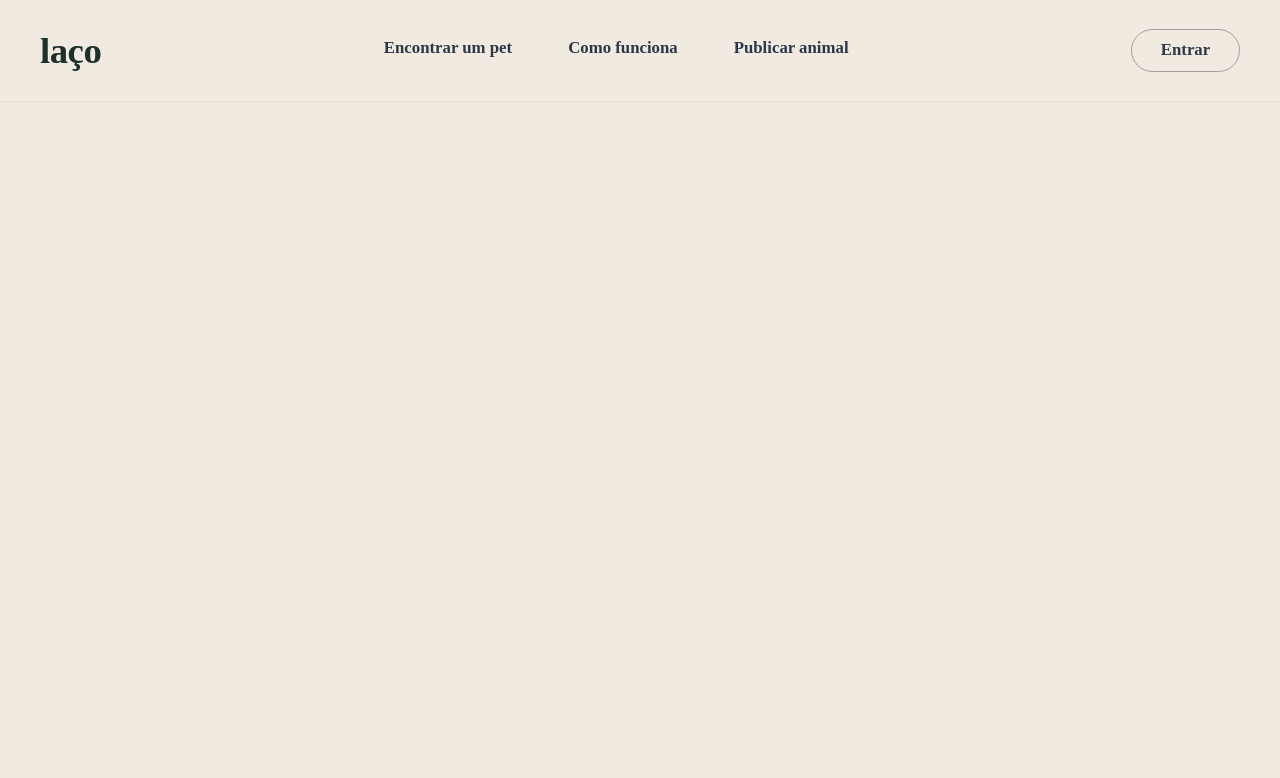
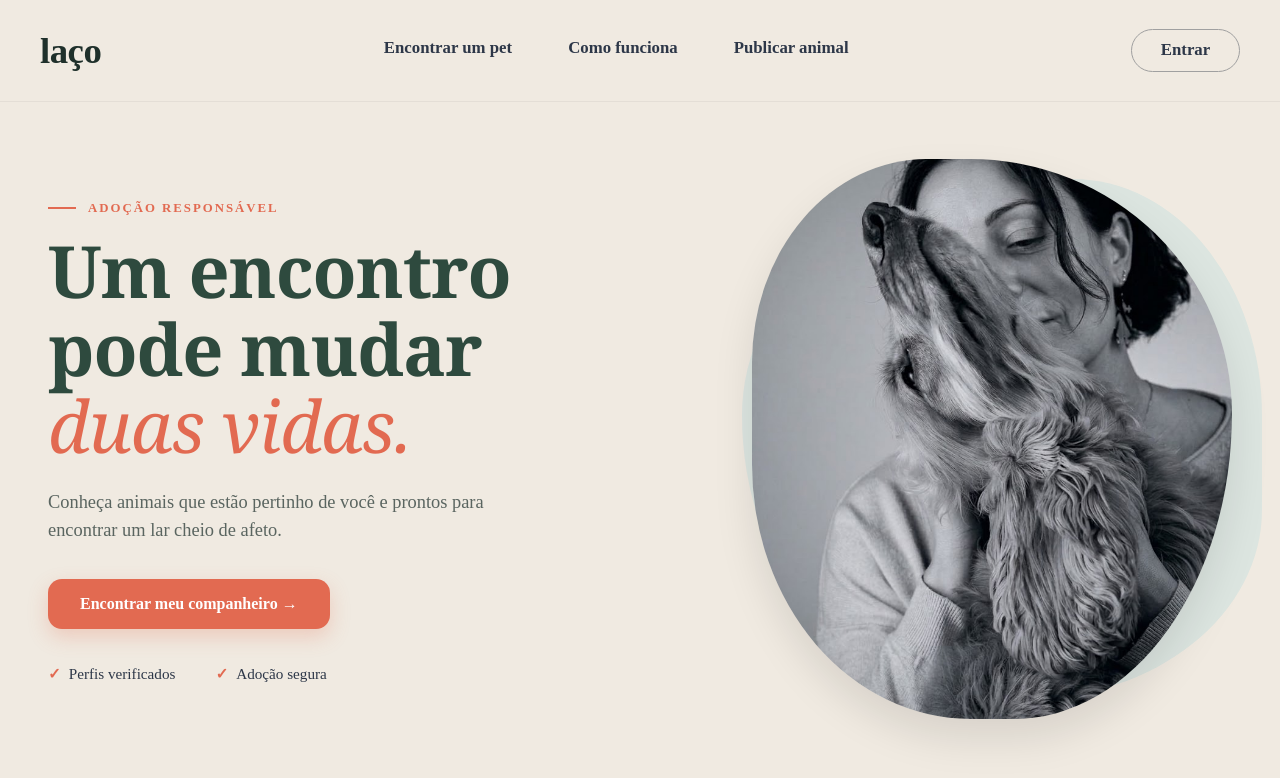
Before and after one commit to johnevertonoliver-png/projeto-laco, a website built with Vite: page index.html in a window 1280 px wide. Built offline with nearby package versions, Linux system fonts and the light colour scheme.

Commit message:
feat: cria seção hero

```diff
--- a/index.html
+++ b/index.html
@@ -25,6 +25,36 @@
   </div>
 </header>
 
+
+<section class="secao-hero">
+  <div class="container-hero">
+
+    <div class="hero-conteudo">
+      <span class="hero-rotulo">ADOÇÃO RESPONSÁVEL</span>
+
+      <h1 class="hero-titulo">Um encontro pode mudar <span>duas vidas.</span></h1>
+      <p class="hero-descricao">
+        Conheça animais que estão pertinho de você e prontos para encontrar um lar cheio de afeto.
+      </p>
+
+      <div class="hero-acoes">
+        <a href="#secao-pets" class="botao-principal">Encontrar meu companheiro &rarr;</a>
+      </div>
+
+      <div class="hero-beneficios">
+        <span class="beneficio-item">Perfis verificados</span>
+        <span class="beneficio-item">Adoção segura</span>
+      </div>
+    </div>
+
+    <div class="hero-wrapper-imagem">
+      <div class="fundo-forma-organica"></div>
+      <img src="./src/assets/dog-hero.jpeg" alt="Pessoa com pet" class="foto-organica" />
+    </div>
+
+  </div>
+</section>
+
 <script type="module" src="/src/main.js"></script>
 
   </body>
--- a/src/estilos.css
+++ b/src/estilos.css
@@ -90,3 +90,150 @@ body {
   background-color: #F0EAE1;
   margin: 0;
 }
+
+/* configuração da seção hero */
+.secao-hero {
+  background-color: #F0EAE1;
+  padding: 2rem 3rem 4rem 3rem;
+  box-sizing: border-box;
+  display: flex;
+  justify-content: center;
+  align-items: center;
+  min-height: calc(100vh - 90px);
+}
+
+.container-hero {
+  max-width: 1450px;
+  width: 100%;
+  display: flex;
+  align-items: center;
+  justify-content: space-between;
+  gap: 2rem;
+}
+
+
+.hero-conteudo {
+  flex: 1.1;
+  max-width: 680px;
+}
+
+
+.hero-rotulo {
+  display: inline-flex;
+  align-items: center;
+  gap: 12px;
+  font-size: 0.8rem;
+  font-weight: 700;
+  letter-spacing: 2px;
+  color: #E26A51;
+  text-transform: uppercase;
+}
+
+.hero-rotulo::before {
+  content: "";
+  display: inline-block;
+  width: 28px;
+  height: 2px;
+  background-color: #E26A51;
+}
+
+/* títlo principal da hero */
+.hero-titulo {
+  font-family: "Playfair Display", Georgia, Cambria, "Times New Roman", serif;
+  font-size: 4.5rem;
+  font-weight: 700;
+  color: #2E4A3E;
+  line-height: 1.08;
+  margin: 1rem 0 1.5rem 0;
+  letter-spacing: -1px;
+}
+
+.hero-titulo span {
+  color: #E26A51;
+  font-style: italic;
+  font-weight: 400;
+}
+
+.hero-descricao {
+  color: #5A6560;
+  font-size: 1.15rem;
+  line-height: 1.5;
+  margin-bottom: 2.2rem;
+  max-width: 500px;
+}
+
+
+.botao-principal {
+  display: inline-block;
+  background-color: #E26A51;
+  color: #FFFFFF;
+  padding: 1rem 2rem;
+  border-radius: 14px;
+  text-decoration: none;
+  font-weight: 600;
+  font-size: 1rem;
+  transition: background-color 0.2s, transform 0.1s;
+  box-shadow: 0 8px 20px rgba(226, 106, 81, 0.25);
+}
+
+.botao-principal:hover {
+  background-color: #D15A41;
+  transform: translateY(-2px);
+}
+
+
+.hero-beneficios {
+  display: flex;
+  gap: 2.5rem;
+  margin-top: 2.2rem;
+}
+
+.beneficio-item {
+  font-size: 0.95rem;
+  color: #2D3748;
+  font-weight: 500;
+  display: flex;
+  align-items: center;
+  gap: 8px;
+}
+
+.beneficio-item::before {
+  content: "✓";
+  color: #E26A51;
+  font-weight: bold;
+}
+
+/* coluna da imagem */
+.hero-wrapper-imagem {
+  flex: 1;
+  display: flex;
+  justify-content: flex-end;
+  align-items: center;
+  position: relative;
+  height: 600px;
+}
+
+
+.fundo-forma-organica {
+  position: absolute;
+  width: 520px;
+  height: 520px;
+  background-color: #DCE5E0;
+  /* o formato ovoide do fundo */
+  border-radius: 60% 40% 50% 50% / 50% 50% 40% 60%;
+  z-index: 1;
+  right: -30px;
+  top: 50%;
+  transform: translateY(-50%);
+}
+
+/* foto principal */
+.foto-organica {
+  position: relative;
+  width: 480px;
+  height: 560px;
+  object-fit: cover;
+  border-radius: 40% 60% 50% 50% / 40% 50% 60% 50%;
+  z-index: 2;
+  box-shadow: 0 20px 40px rgba(0,0,0,0.1);
+}
```
Also changed, not shown: src/assets/dog-hero.jpeg (added).
